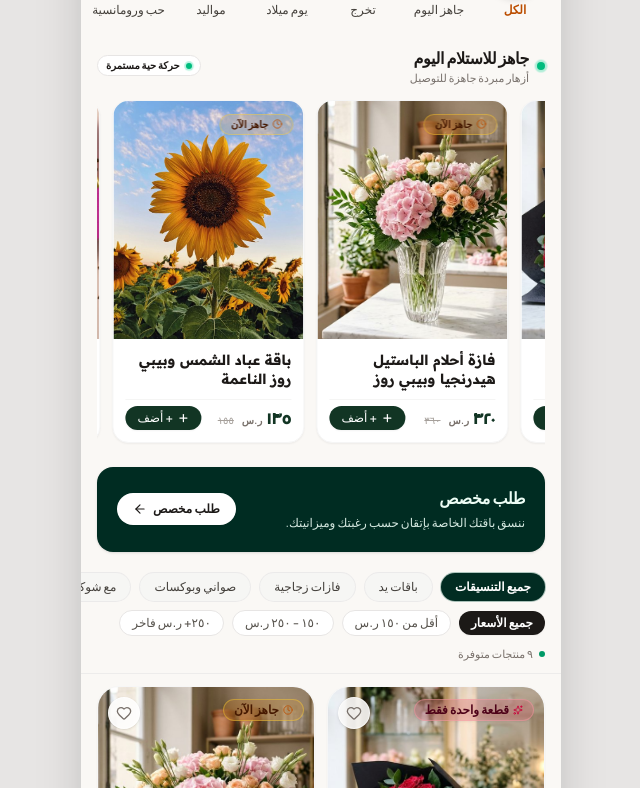
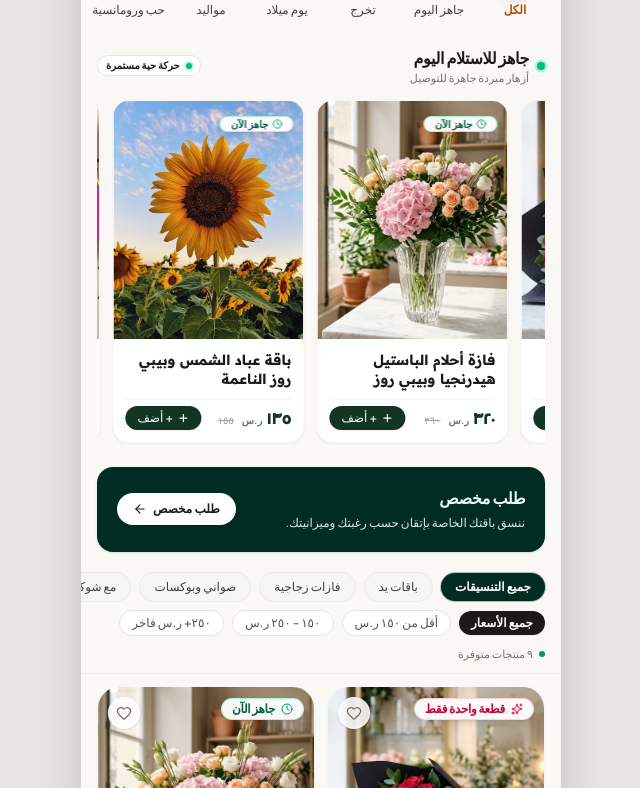
Before and after one commit to abod6911/FlowerHub, a React (Vite) app: page / in a window 1280 px wide. Shown: the part 552-1340 px from the top of the page, without its empty margins (319-959 px from the left). Built offline with nearby package versions, Linux system fonts and the light colour scheme; a web font is replaced by a local one.

Commit message:
fix(ui): replace low-contrast transparent badges with crisp high-contrast frosted badges

```diff
--- a/src/components/CoolerSpecialsCarousel.jsx
+++ b/src/components/CoolerSpecialsCarousel.jsx
@@ -50,15 +50,15 @@ function CoolerSpecialsCarousel({
     if (product.isOneTimeSpecial) {
       return {
         text: strings.oneTimeBadge || 'قطعة واحدة فقط',
-        icon: <Sparkles className="w-2.5 h-2.5 text-rose-700 shrink-0" />,
-        className: 'bg-rose-500/15 backdrop-blur-md text-rose-950 border border-rose-300/40 shadow-xs',
+        icon: <Sparkles className="w-2.5 h-2.5 text-rose-600 dark:text-rose-400 shrink-0" />,
+        className: 'bg-white/95 dark:bg-stone-900/95 text-rose-700 dark:text-rose-300 border border-rose-200/90 dark:border-rose-900/50 shadow-md font-bold',
       };
     }
     if (product.isReadyNow) {
       return {
         text: strings.readyNowBadge || 'جاهز الآن',
-        icon: <Clock className="w-2.5 h-2.5 text-amber-700 shrink-0" />,
-        className: 'bg-amber-500/15 backdrop-blur-md text-amber-950 border border-amber-300/40 shadow-xs',
+        icon: <Clock className="w-2.5 h-2.5 text-emerald-600 dark:text-emerald-400 shrink-0" />,
+        className: 'bg-white/95 dark:bg-stone-900/95 text-emerald-800 dark:text-emerald-300 border border-emerald-200/90 dark:border-emerald-900/50 shadow-md font-bold',
       };
     }
     return null;
@@ -150,10 +150,10 @@ function CoolerSpecialsCarousel({
                     {badgeCfg && (
                       <div className="absolute top-2.5 right-2.5 z-10">
                         <span
-                          className={`inline-flex items-center gap-1 px-2.5 py-0.5 rounded-full text-[10px] font-semibold backdrop-blur-md shadow-xs ${badgeCfg.className}`}
+                          className={`inline-flex items-center gap-1 px-2.5 py-0.5 rounded-full text-[10px] font-bold backdrop-blur-md shadow-md ${badgeCfg.className}`}
                         >
                           {badgeCfg.icon}
-                          <span>{badgeCfg.text}</span>
+                          <span className="leading-none">{badgeCfg.text}</span>
                         </span>
                       </div>
                     )}
--- a/src/components/ProductCard.jsx
+++ b/src/components/ProductCard.jsx
@@ -84,29 +84,29 @@ function ProductCard({
     if (product.badge && typeof product.badge === 'string' && product.badge.trim() !== '') {
       return {
         text: product.badge.trim(),
-        icon: <Sparkles className="w-2.5 h-2.5 text-amber-400 shrink-0" />,
-        className: 'bg-stone-900/85 backdrop-blur-md text-white border border-white/20 shadow-xs',
+        icon: <Sparkles className="w-3 h-3 text-amber-500 shrink-0" />,
+        className: 'bg-white/95 dark:bg-stone-900/95 text-stone-900 dark:text-stone-100 border border-stone-200/90 dark:border-stone-700 shadow-md font-bold',
       };
     }
     if (product.isOneTimeSpecial) {
       return {
         text: strings.oneTimeBadge || 'قطعة واحدة فقط',
-        icon: <Sparkles className="w-2.5 h-2.5 text-rose-700 shrink-0" />,
-        className: 'bg-rose-500/15 backdrop-blur-md text-rose-950 border border-rose-300/40 shadow-xs',
+        icon: <Sparkles className="w-3 h-3 text-rose-600 dark:text-rose-400 shrink-0" />,
+        className: 'bg-white/95 dark:bg-stone-900/95 text-rose-700 dark:text-rose-300 border border-rose-200/90 dark:border-rose-900/50 shadow-md font-bold',
       };
     }
     if (product.isReadyNow) {
       return {
         text: strings.readyNowBadge || 'جاهز الآن',
-        icon: <Clock className="w-2.5 h-2.5 text-amber-700 shrink-0" />,
-        className: 'bg-amber-500/15 backdrop-blur-md text-amber-950 border border-amber-300/40 shadow-xs',
+        icon: <Clock className="w-3 h-3 text-emerald-600 dark:text-emerald-400 shrink-0" />,
+        className: 'bg-white/95 dark:bg-stone-900/95 text-emerald-800 dark:text-emerald-300 border border-emerald-200/90 dark:border-emerald-900/50 shadow-md font-bold',
       };
     }
     if (product.type === 'editable' || product.allowCustomColors || product.allowCustomText) {
       return {
         text: strings.customizableBadge || 'قابل للتخصيص',
-        icon: <SlidersHorizontal className="w-2.5 h-2.5 text-emerald-800 shrink-0" />,
-        className: 'bg-emerald-600/15 backdrop-blur-md text-emerald-950 border border-emerald-400/40 shadow-xs',
+        icon: <SlidersHorizontal className="w-3 h-3 text-emerald-700 dark:text-emerald-400 shrink-0" />,
+        className: 'bg-white/95 dark:bg-stone-900/95 text-stone-900 dark:text-stone-100 border border-stone-200/90 dark:border-stone-700 shadow-md font-bold',
       };
     }
     return null;
@@ -145,7 +145,7 @@ function ProductCard({
 
           {/* Top-Right: Category Tag */}
           <div className="absolute top-2.5 right-2.5 z-10 pointer-events-none">
-            <span className="inline-flex items-center gap-1 px-2.5 py-1 rounded-full text-[11px] font-semibold bg-neutral-900/80 backdrop-blur-md text-white border border-white/20 shadow-xs">
+            <span className="inline-flex items-center gap-1 px-2.5 py-1 rounded-full text-xs font-bold bg-white/95 dark:bg-stone-900/95 text-stone-900 dark:text-stone-100 border border-stone-200/90 dark:border-stone-700 shadow-md">
               {isAr ? product.tagAr : product.tagEn}
             </span>
           </div>
@@ -232,10 +232,10 @@ function ProductCard({
         {badgeConfig && (
           <div className="absolute top-2.5 right-2.5 z-10 pointer-events-none">
             <span
-              className={`inline-flex items-center gap-1 px-2.5 py-1 rounded-full text-xs font-semibold backdrop-blur-md shadow-xs ${badgeConfig.className}`}
+              className={`inline-flex items-center gap-1.5 px-2.5 py-1 rounded-full text-xs font-bold backdrop-blur-md shadow-md ${badgeConfig.className}`}
             >
               {badgeConfig.icon}
-              <span className="leading-none">{badgeConfig.text}</span>
+              <span className="leading-none tracking-tight">{badgeConfig.text}</span>
             </span>
           </div>
         )}
```
